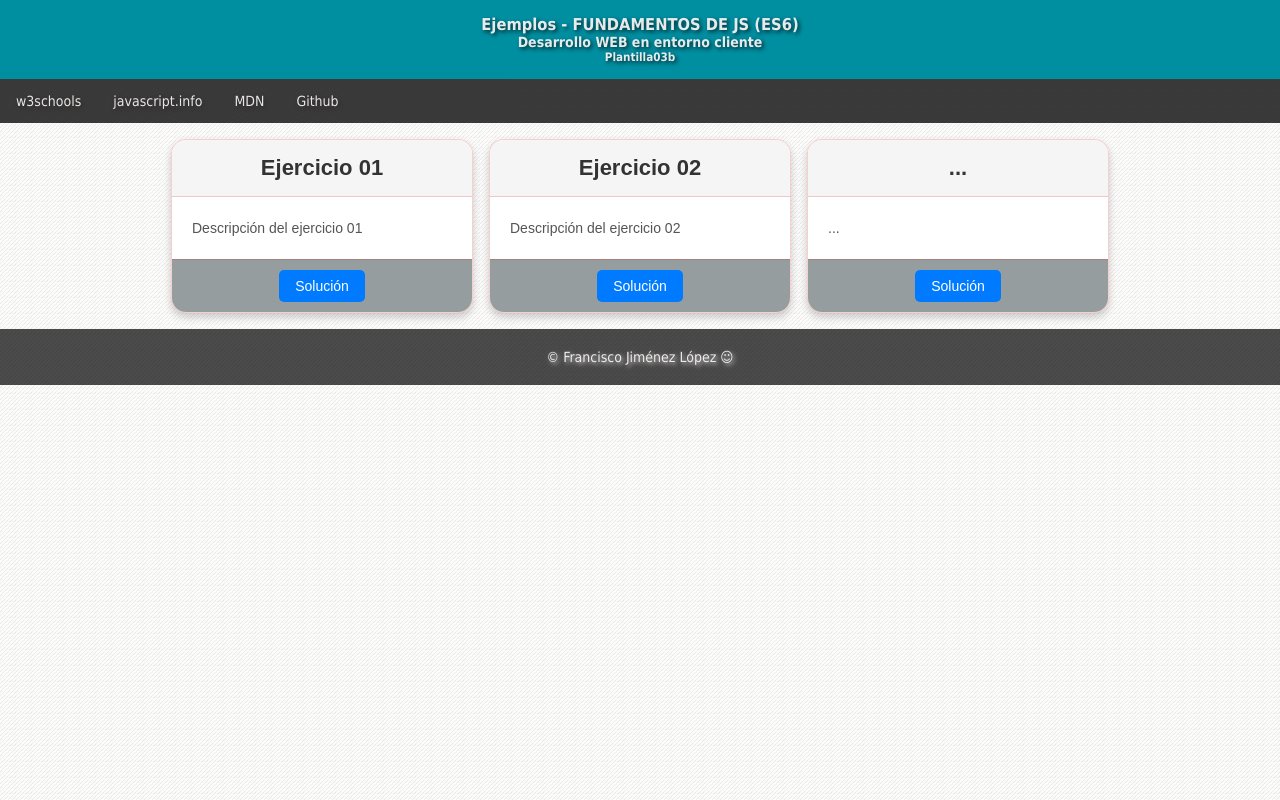
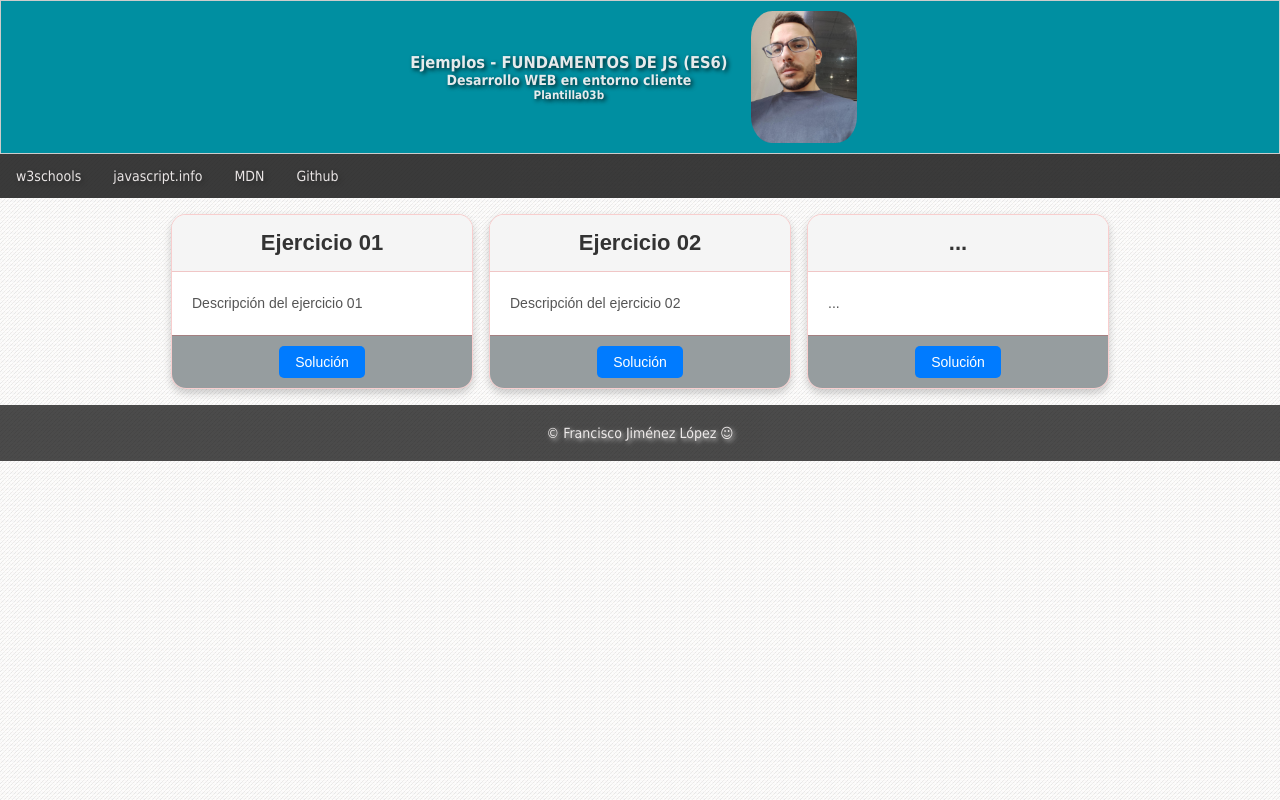
Before and after one commit to FranciscoJL-mlga/JS-Portfolio, a plain HTML site: page index.html in a window 1280 px wide. Drawn offline with Linux system fonts and the light colour scheme.

Commit message:
Add files via upload

```diff
--- a/css/styles.css
+++ b/css/styles.css
@@ -15,10 +15,19 @@ body {
 .header {
   background: rgb(0 143 161);
   text-align: center;
+  display: flex;
+  justify-content: center;
+  flex-wrap: wrap;
   padding: 15px;
   color: rgb(255,250,250,0.90);
   text-shadow: 2px 2px 4px rgb(0,0,0,0.75);
 }
+.perfil{
+
+
+}
+
+
 
 .topnav {
   overflow: hidden;
@@ -107,7 +116,27 @@ body {
   margin-top: auto;
 
 }
+.header {
+  display: flex;
+  align-items: center; /* Alinea verticalmente el título y la imagen */
+  gap: 10px; /* Espacio entre el título y la imagen */
+  border: 1px solid #ccc; /* Borde opcional para visualizar el contenedor */
+  padding: 10px; /* Espacio interno del contenedor */
+}
+.perfil {
+  width: 35mm;  /* Ancho en milímetros */
+  height: 35mm; /* Alto en milímetros */
 
+}
+
+.perfil img {
+
+  width: 80%; /* Ajustar la imagen al ancho del contenedor */
+  height: 100%; /* Ajustar la imagen al alto del contenedor */
+  border-radius: 20%;
+
+
+}
 /* Estilo mejorado para las cards */
 .card {
   display: flex;
@@ -124,8 +153,11 @@ body {
 }
 
 .card:hover {
-  transform: translateY(-8px); /* Eleva la card al hacer hover */
+  transform: translateY(-8px);
   box-shadow: 0 8px 16px rgba(0, 0, 0, 0.3); /* Intensificamos la sombra en hover */
+
+  border: 2px solid rgb(249, 255, 171);
+
 }
 
 .cardTitle {
--- a/index.html
+++ b/index.html
@@ -12,9 +12,18 @@
   <body>
     <!-- --------HEADER---------- -->
     <div class="header">
-      <h3>Ejemplos - FUNDAMENTOS DE JS (ES6)</h3>
-      <h4>Desarrollo WEB en entorno cliente</h4>
-      <h5>Plantilla03b</h5>
+
+      <div class="titulo">
+        <h3>Ejemplos - FUNDAMENTOS DE JS (ES6)</h3>
+        <h4>Desarrollo WEB en entorno cliente</h4>
+        <h5>Plantilla03b</h5>
+
+      </div>
+      <div class="perfil">
+
+        <img src="/img/foto.jpeg" alt="">
+
+      </div>
     </div>
     <!-- ---------MENU----------- -->
     <div class="topnav">
```
Also changed, not shown: ejercicios/Ej01/index.html (+4 -1 lines), ejercicios/Ej02/index.html (+2 -1 lines), img/foto.jpeg (added).
